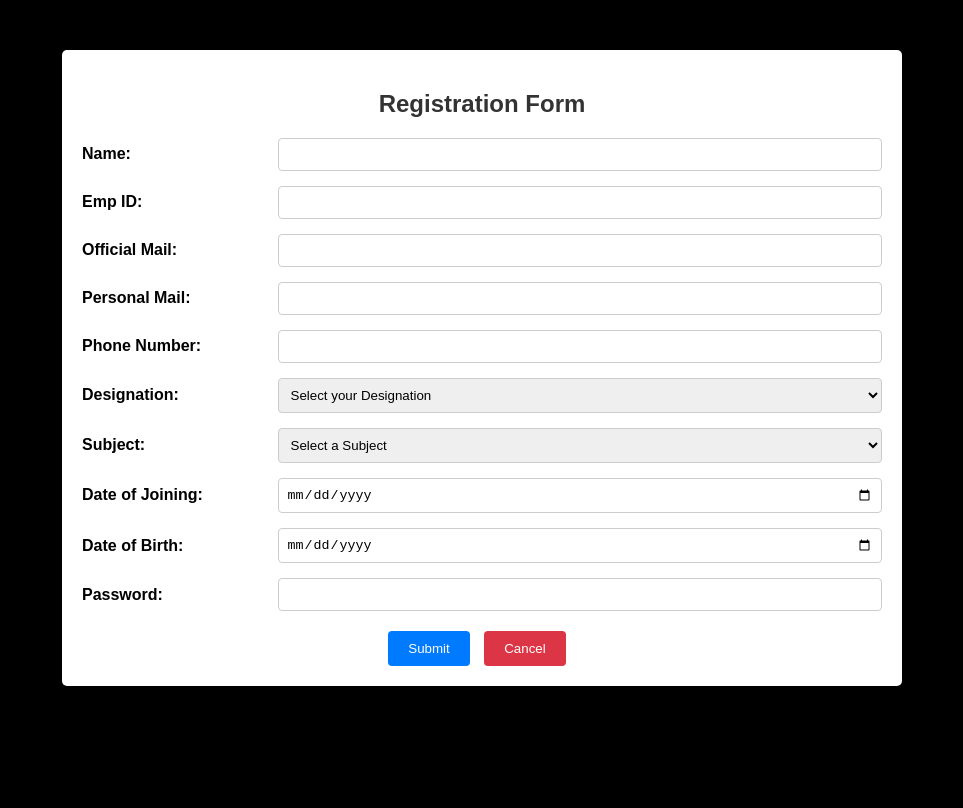
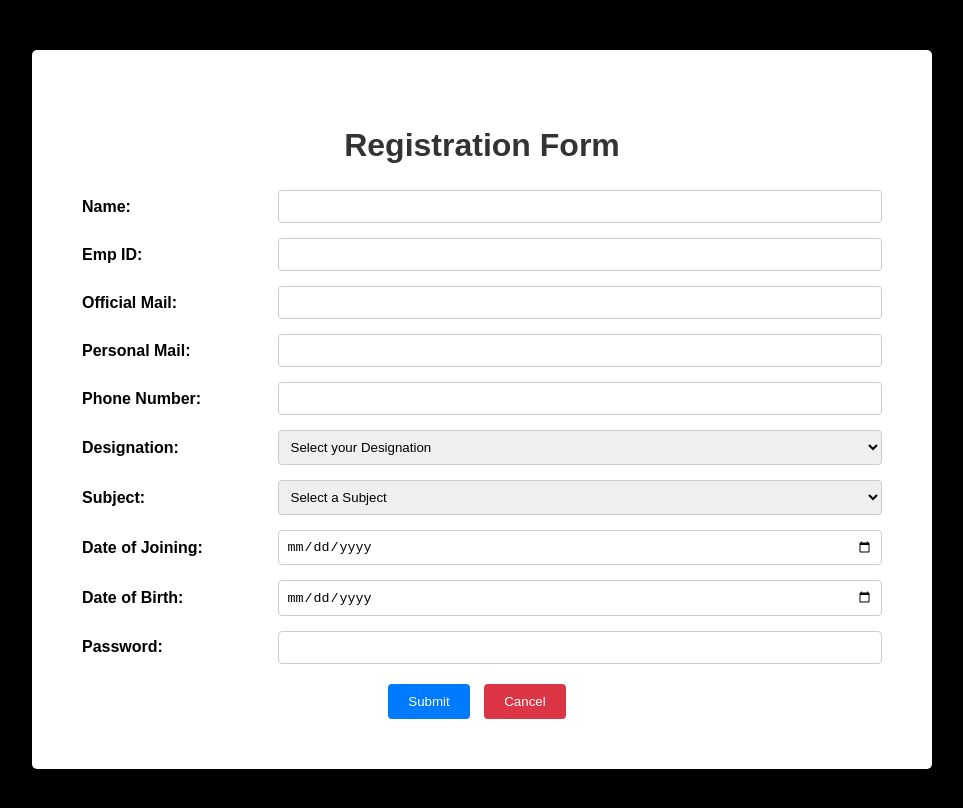
Before and after one commit to SreekanthJaladanki/project_astra, a plain HTML site: page HTML/Register.html in a window 1280 px wide. Shown: the whole page, without its empty margins (158-1121 px from the left). Drawn offline with Linux system fonts and the light colour scheme.

Commit message:
Modified

```diff
--- a/CSS/Register.css
+++ b/CSS/Register.css
@@ -10,7 +10,7 @@ body {
     width: 800px;
     margin: 50px auto;
     background-color: #fff;
-    padding: 20px;
+    padding: 50px;
     border-radius: 5px;
     box-shadow: 0 0 10px rgba(0, 0, 0, 0.1);
   }
@@ -18,6 +18,8 @@ body {
   h2 {
     text-align: center;
     color: #333;
+    font-size: 2rem;
+
   }
 
   .input-group {
```
Also changed, not shown: HTML/Register.html (+1 -5 lines).
